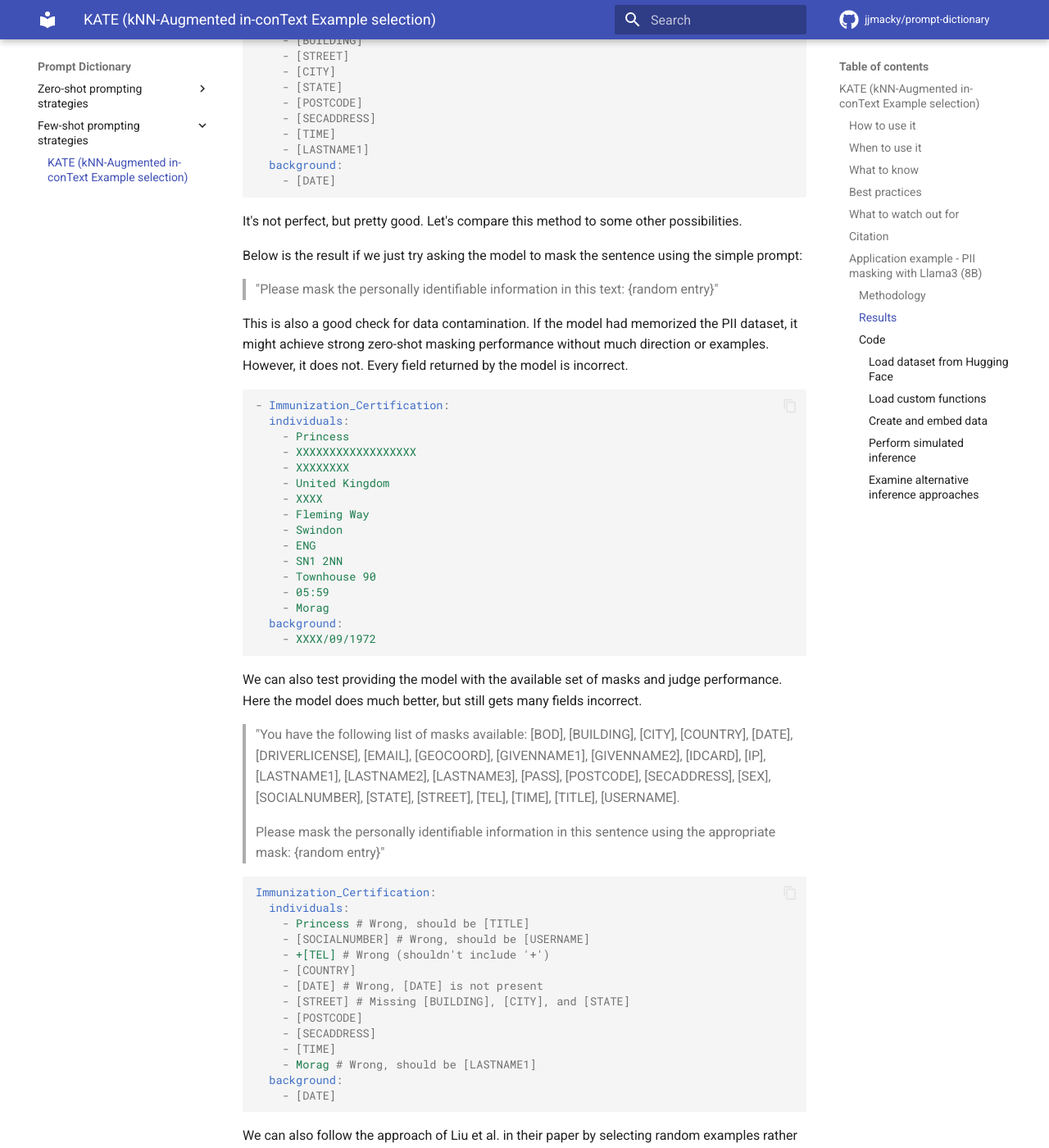
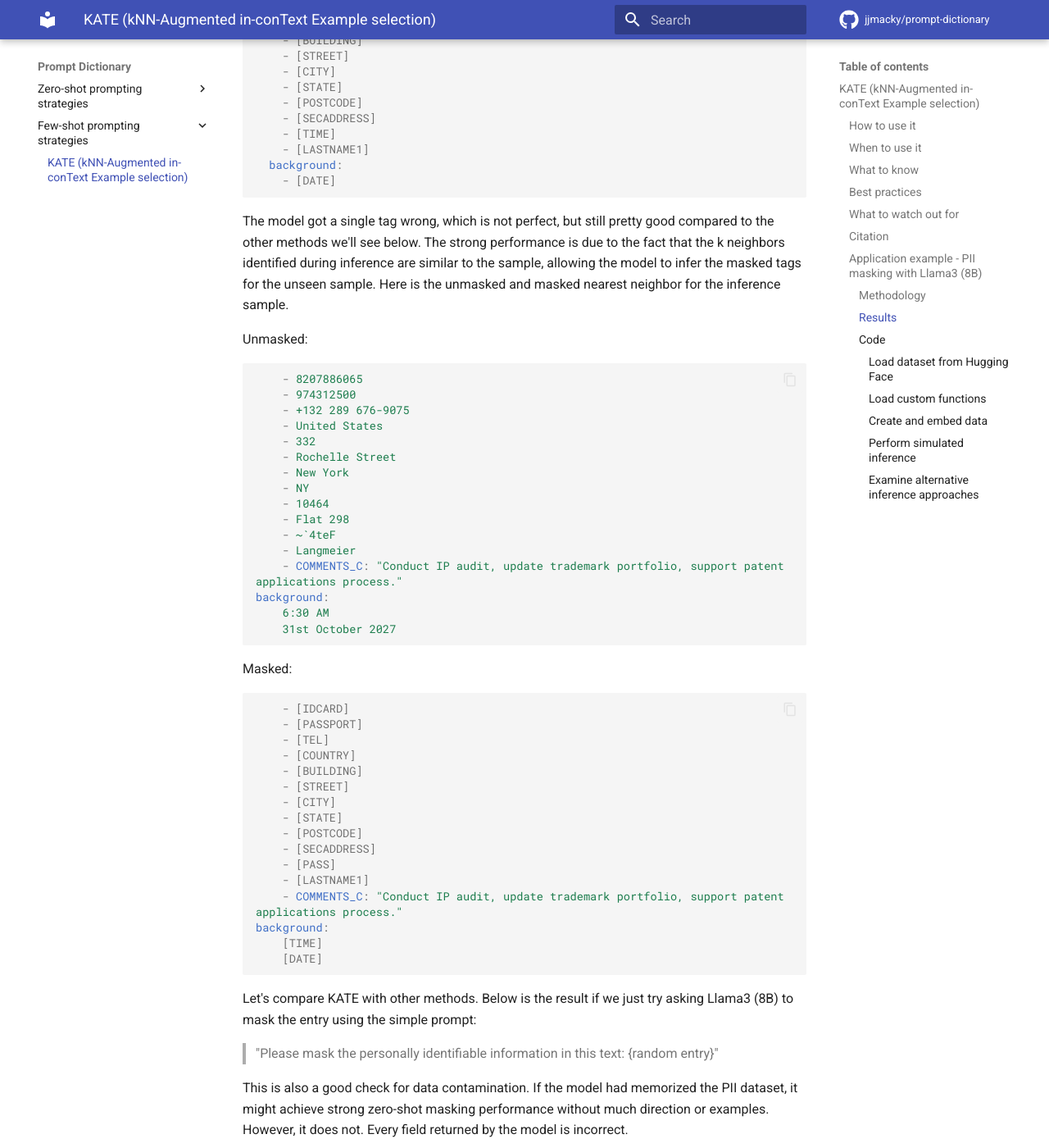
Before and after one commit to jjmacky/lm-toolkit, an MkDocs documentation site: the page built from docs/prompting/few_shot/kate.md, in a window 1280 px wide and 1400 px high, scrolled down 6352 px. Shown: the whole window at 82% size. Built offline with MkDocs 1.6.1 and Material for MkDocs 9.7.7, drawn with Linux system fonts in a browser that asks for light colours; comment, search, counter and statistics services are not loaded.

Commit message:
updated kate files

````diff
--- a/docs/prompting/few_shot/kate.md
+++ b/docs/prompting/few_shot/kate.md
@@ -180,9 +180,49 @@ After providing Llama3 (8B) with the top 5 nearest neighbors as examples along w
   background:
     - [DATE]
 ```
-It's not perfect, but pretty good. Let's compare this method to some other possibilities.
+The model got a single tag wrong, which is not perfect, but still pretty good compared to the other methods we'll see below. The strong performance is due to the fact that the k neighbors identified during inference are similar to the sample, allowing the model to infer the masked tags for the unseen sample. Here is the unmasked and masked nearest neighbor for the inference sample.
 
-Below is the result if we just try asking the model to mask the sentence using the simple prompt:
+Unmasked:
+```yaml
+    - 8207886065
+    - 974312500
+    - +132 289 676-9075
+    - United States
+    - 332
+    - Rochelle Street
+    - New York
+    - NY
+    - 10464
+    - Flat 298
+    - ~`4teF
+    - Langmeier
+    - COMMENTS_C: "Conduct IP audit, update trademark portfolio, support patent applications process."
+background:
+    6:30 AM
+    31st October 2027
+```
+
+Masked:
+```yaml
+    - [IDCARD]
+    - [PASSPORT]
+    - [TEL]
+    - [COUNTRY]
+    - [BUILDING]
+    - [STREET]
+    - [CITY]
+    - [STATE]
+    - [POSTCODE]
+    - [SECADDRESS]
+    - [PASS]
+    - [LASTNAME1]
+    - COMMENTS_C: "Conduct IP audit, update trademark portfolio, support patent applications process."
+background:
+    [TIME]
+    [DATE]
+```
+
+Let's compare KATE with other methods. Below is the result if we just try asking Llama3 (8B) to mask the entry using the simple prompt:
 > "Please mask the personally identifiable information in this text: {random entry}"
 
 This is also a good check for data contamination. If the model had memorized the PII dataset, it might achieve strong zero-shot masking performance without much direction or examples. However, it does not. Every field returned by the model is incorrect.
````
Also changed, not shown: docs/prompting/few_shot/kate_demo.ipynb.
